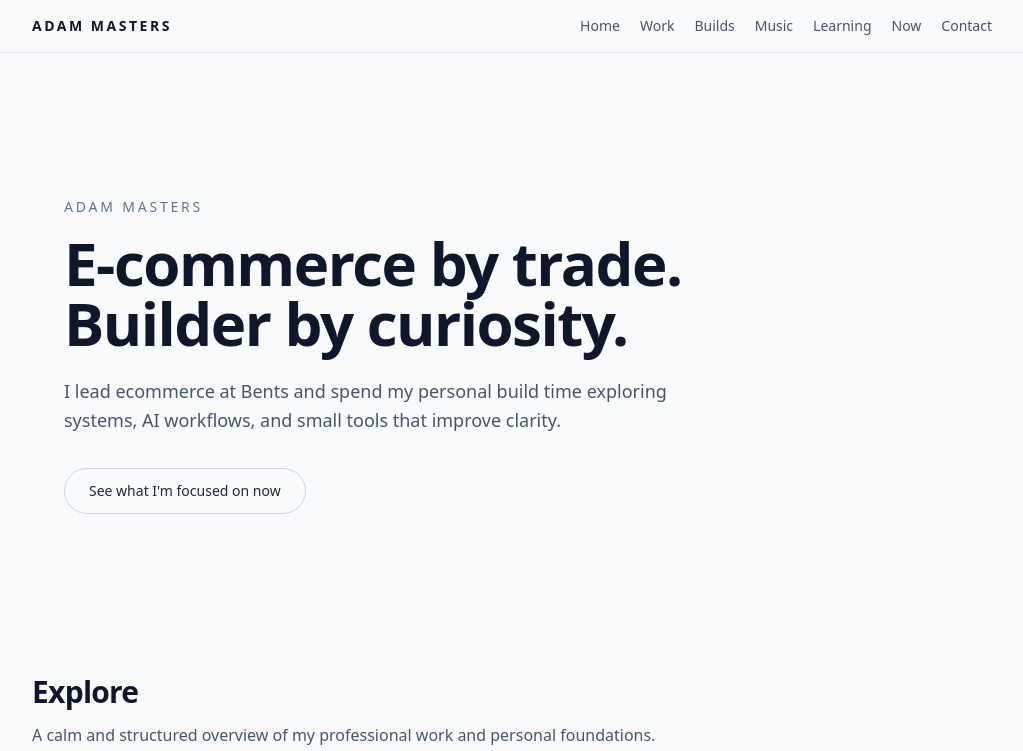
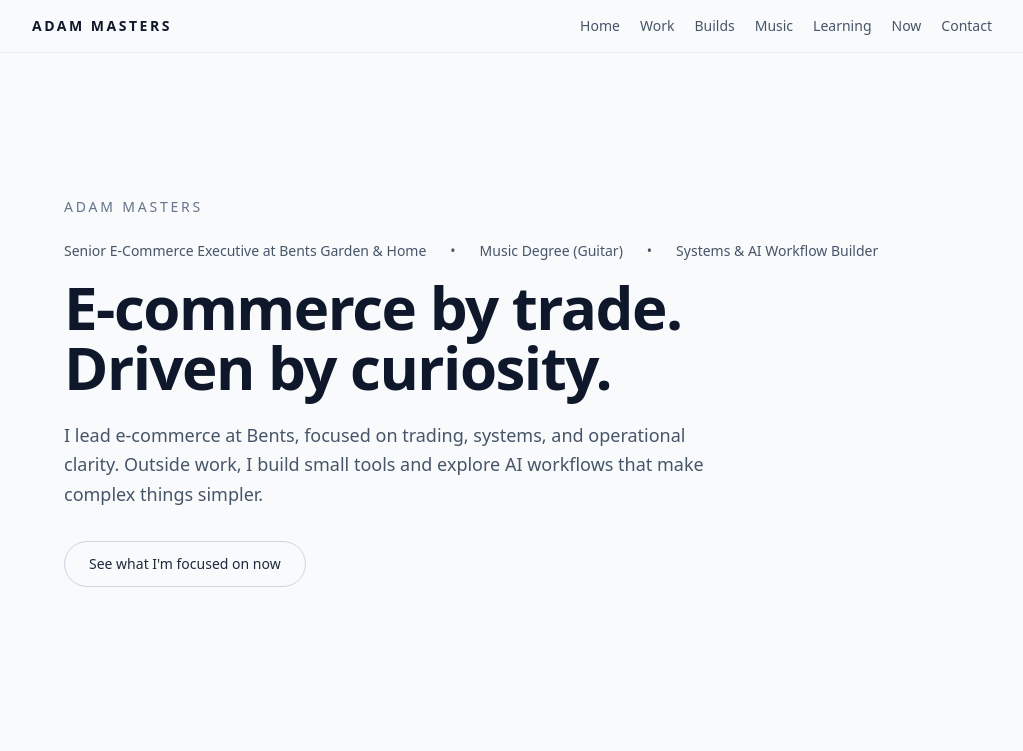
Before and after one commit to adammastersuk/adammasters.co.uk, a Next.js app: page / in a window 1280 px wide. Shown: the top 751 px of the page, without its empty margins (128-1151 px from the left). Built offline with nearby package versions, Linux system fonts and the light colour scheme.

Commit message:
Add credibility bar under hero

```diff
--- a/app/page.tsx
+++ b/app/page.tsx
@@ -38,12 +38,18 @@ export default function HomePage() {
       <Section className="pb-8 pt-20 md:pt-28">
         <Container>
           <p className="text-sm uppercase tracking-[0.2em] text-slate-500">Adam Masters</p>
+          <div className="mt-6 flex flex-wrap gap-x-6 gap-y-2 text-sm text-slate-600">
+  <span>Senior E-Commerce Executive at Bents Garden &amp; Home</span>
+  <span className="hidden sm:inline">•</span>
+  <span>Music Degree (Guitar)</span>
+  <span className="hidden sm:inline">•</span>
+  <span>Systems &amp; AI Workflow Builder</span>
+</div>
           <h1 className="mt-4 max-w-3xl text-4xl font-semibold tracking-tight text-slate-900 md:text-6xl">
-            E-commerce by trade. Builder by curiosity.
+            E-commerce by trade. Driven by curiosity.
           </h1>
           <p className="mt-6 max-w-2xl text-lg leading-relaxed text-slate-600">
-            I lead ecommerce at Bents and spend my personal build time exploring systems, AI workflows, and small tools
-            that improve clarity.
+            I lead e-commerce at Bents, focused on trading, systems, and operational clarity. Outside work, I build small tools and explore AI workflows that make complex things simpler.
           </p>
           <Link
             href="/now"
@@ -51,6 +57,7 @@ export default function HomePage() {
           >
             See what I&apos;m focused on now
           </Link>
+
         </Container>
       </Section>
 
```
